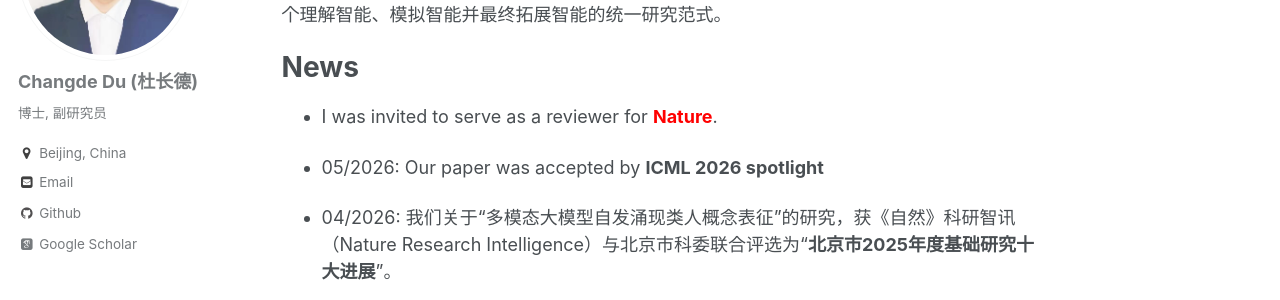
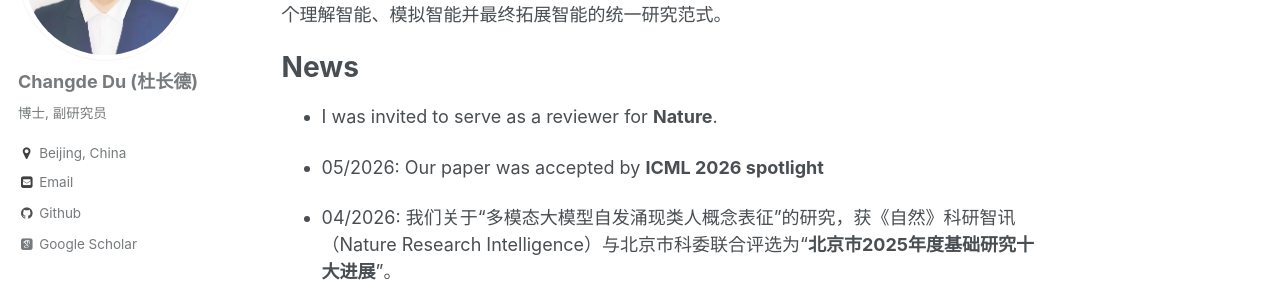
Before and after one commit to ChangdeDu/changdedu.github.io, a Jekyll site: the page built from _pages/about.md, in a window 1280 px wide and 900 px high, scrolled down 957 px. Shown: the part 150-450 px from the top of the window. Built offline with Jekyll 4.4.1, drawn with Linux system fonts in a browser that asks for light colours; some web fonts are replaced.

Commit message:
Update about.md

```diff
--- a/_pages/about.md
+++ b/_pages/about.md
@@ -22,7 +22,7 @@ redirect_from:
 总体而言，我的研究强调双向启发：一方面以人工智能为工具解析大脑，加速神经科学的发现进程；另一方面以大脑为蓝本优化AI，突破当前模型在表征深度与适应性上的瓶颈。目标是建立一个理解智能、模拟智能并最终拓展智能的统一研究范式。
 
 # News
-- I was invited to serve as a reviewer for <span style="color:red">**Nature**</span>.
+- I was invited to serve as a reviewer for **Nature**.
 
 - 05/2026: Our paper was accepted by **ICML 2026 spotlight**
 
```
